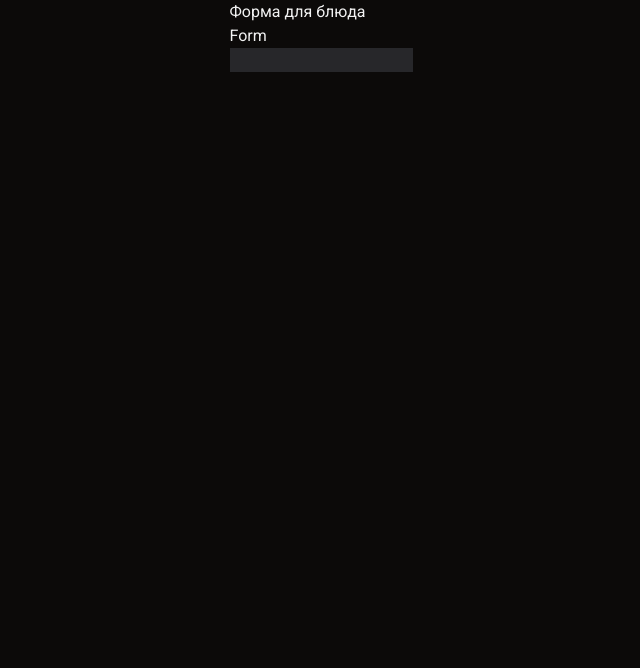
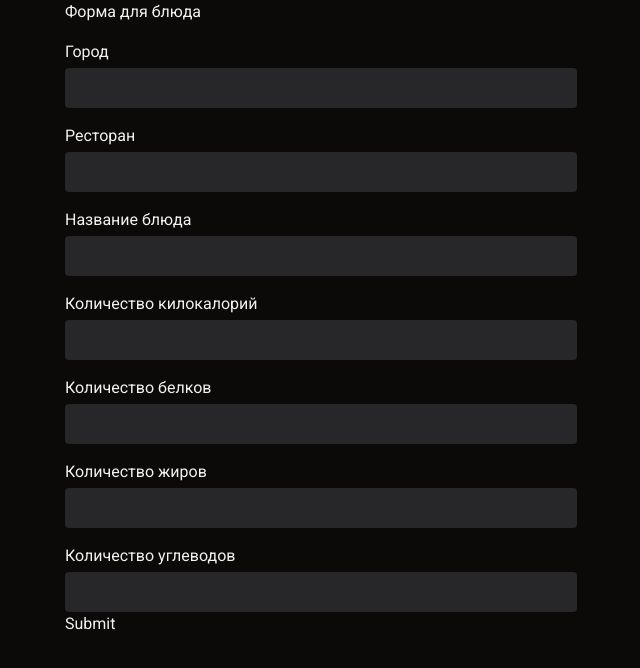
Before and after one commit to Exerbaind/food-pocket-client, a Next.js app: page /new-food in a window 1280 px wide. Shown: the top 668 px of the page, without its empty margins (319-959 px from the left). Built offline with nearby package versions, Linux system fonts and the light colour scheme.

Commit message:
form schema, form styles, form fields

```diff
--- a/package.json
+++ b/package.json
@@ -9,6 +9,7 @@
     "lint": "next lint"
   },
   "dependencies": {
+    "@hookform/resolvers": "^3.3.1",
     "@reduxjs/toolkit": "^1.9.5",
     "@types/node": "20.4.5",
     "@types/react": "18.2.18",
@@ -27,7 +28,8 @@
     "redux": "^4.2.1",
     "tailwind-merge": "^1.14.0",
     "tailwindcss": "3.3.3",
-    "typescript": "5.1.6"
+    "typescript": "5.1.6",
+    "zod": "^3.22.2"
   },
   "devDependencies": {
     "prettier": "^3.0.2",
--- a/src/app/new-food/layout.tsx
+++ b/src/app/new-food/layout.tsx
@@ -12,8 +12,8 @@ export default function RootLayout({
   children: React.ReactNode;
 }) {
   return (
-    <div className="container flex justify-center">
-      <div className="max-w-max">{children}</div>
+    <div className="flex justify-center m-auto max-w-lg">
+      <div className="w-full">{children}</div>
     </div>
   );
 }
--- a/src/components/Form/components/FormNewFood/index.tsx
+++ b/src/components/Form/components/FormNewFood/index.tsx
@@ -1,30 +1,91 @@
 'use client';
 
-import InputUI from '@/ui/InputUI';
-import React, { useRef } from 'react';
-import { Controller, FieldValues, useForm } from 'react-hook-form';
+import { inputStyles } from '@/utils/constants/commonStyles';
+import cn from '@/utils/tailwind/cn';
+import { zodResolver } from '@hookform/resolvers/zod';
+import React from 'react';
+import { UseFormReset, useForm } from 'react-hook-form';
+import { NewFoodFormSchema, newFoodFormSchema } from './schema';
 
-const onSubmit = (data: FieldValues) => {
+const onSubmit = (
+  data: NewFoodFormSchema,
+  // reset: UseFormReset<NewFoodFormSchema>,
+) => {
   console.log(data);
 };
 
 function FormNewFood() {
   const {
     handleSubmit,
-    control,
-    formState: { isSubmitting },
-  } = useForm();
+    formState: { isSubmitting, errors },
+    register,
+    reset,
+  } = useForm<NewFoodFormSchema>({
+    resolver: zodResolver(newFoodFormSchema),
+  });
   return (
     <form onSubmit={handleSubmit(onSubmit)}>
-      <Controller
-        name="name"
-        control={control}
-        rules={{
-          required: 'Обязательное поле',
-        }}
-        defaultValue=""
-        render={({ field }) => <InputUI {...field} ref={field.ref} />}
-      />
+      <div className="flex flex-col mt-4">
+        <label htmlFor="city">Город</label>
+        <input className={cn('mt-1', inputStyles)} {...register('city')} />
+        {errors?.city && <p>{errors.city.message}</p>}
+      </div>
+      <div className="flex flex-col mt-4">
+        <label htmlFor="restaurant">Ресторан</label>
+        <input
+          className={cn('mt-1', inputStyles)}
+          {...register('restaurant')}
+        />
+        {errors?.restaurant && <p>{errors.restaurant.message}</p>}
+      </div>
+      <div className="flex flex-col mt-4">
+        <label htmlFor="name">Название блюда</label>
+        <input className={cn('mt-1', inputStyles)} {...register('name')} />
+        {errors?.name && <p>{errors.name.message}</p>}
+      </div>
+      <div className="flex flex-col mt-4">
+        <label htmlFor="kcals">Количество килокалорий</label>
+        <input
+          className={cn('mt-1', inputStyles)}
+          type="number"
+          step="0.01"
+          {...register('kcals', { valueAsNumber: true })}
+        />
+        {errors?.kcals && <p>{errors.kcals.message}</p>}
+      </div>
+      <div className="flex flex-col mt-4">
+        <label htmlFor="prots">Количество белков</label>
+        <input
+          className={cn('mt-1', inputStyles)}
+          type="number"
+          step="0.01"
+          {...register('prots', { valueAsNumber: true })}
+        />
+        {errors?.prots && <p>{errors.prots.message}</p>}
+      </div>
+      <div className="flex flex-col mt-4">
+        <label htmlFor="fats">Количество жиров</label>
+        <input
+          className={cn('mt-1', inputStyles)}
+          type="number"
+          step="0.01"
+          {...register('fats', { valueAsNumber: true })}
+        />
+        {errors?.fats && <p>{errors.fats.message}</p>}
+      </div>
+      <div className="flex flex-col mt-4">
+        <label htmlFor="carbs">Количество углеводов</label>
+        <input
+          className={cn('mt-1', inputStyles)}
+          type="number"
+          step="0.01"
+          {...register('carbs', { valueAsNumber: true })}
+        />
+        {errors?.carbs && <p>{errors.carbs.message}</p>}
+      </div>
+      <div>
+        <input type="submit" />
+      </div>
     </form>
   );
 }
--- /dev/null
+++ b/src/components/Form/components/FormNewFood/schema.ts
@@ -0,0 +1,15 @@
+import { z } from 'zod';
+
+export const newFoodFormSchema = z.object({
+  city: z.string({ required_error: 'Обязательное поле' }),
+  restaurant: z.string({ required_error: 'Обязательное поел' }),
+  name: z.string({ required_error: 'Обязательное поле' }),
+  kcals: z.number({ required_error: 'Обязательное поле' }),
+  prots: z.number({ required_error: 'Обязательное поле' }),
+  fats: z.number({ required_error: 'Обязательное поле' }),
+  carbs: z.number({ required_error: 'Обязательное поле' }),
+  weightType: z.string({ required_error: 'Обязательное поле' }),
+  weightSize: z.number().optional(),
+});
+
+export type NewFoodFormSchema = z.infer<typeof newFoodFormSchema>;
--- a/src/components/Form/index.tsx
+++ b/src/components/Form/index.tsx
@@ -15,7 +15,6 @@ function Form({ type }: FormProps) {
   const FormComponent = formsList[type];
   return (
     <div>
-      <div>Form</div>
       <FormComponent />
     </div>
   );
--- a/src/ui/InputUI/index.tsx
+++ /dev/null
@@ -1,12 +0,0 @@
-import cn from '@/utils/tailwind/cn';
-import React, { forwardRef } from 'react';
-import { ControllerRenderProps, FieldValues } from 'react-hook-form';
-
-
-const InputUI = forwardRef<HTMLInputElement, ControllerRenderProps<FieldValues, string>>(function InputUI (props, ref) {
-    return (
-      <input {...props} ref={ref} className={cn('bg-input outline-none')} />
-    )
-
-});
-export default InputUI
--- /dev/null
+++ b/src/utils/constants/commonStyles.ts
@@ -0,0 +1 @@
+export const inputStyles = 'bg-input outline-none rounded py-2 px-4';
--- a/tailwind.config.js
+++ b/tailwind.config.js
@@ -5,6 +5,7 @@ module.exports = {
     './src/components/**/*.{js,ts,jsx,tsx,mdx}',
     './src/app/**/*.{js,ts,jsx,tsx,mdx}',
     './src/ui/**/*.{js,ts,jsx,tsx,mdx}',
+    './src/utils/**/*.{js,ts,jsx,tsx,mdx}',
   ],
   theme: {
     extend: {
```
Also changed, not shown: 1 other file (tests, documents, lock files or other folders).
